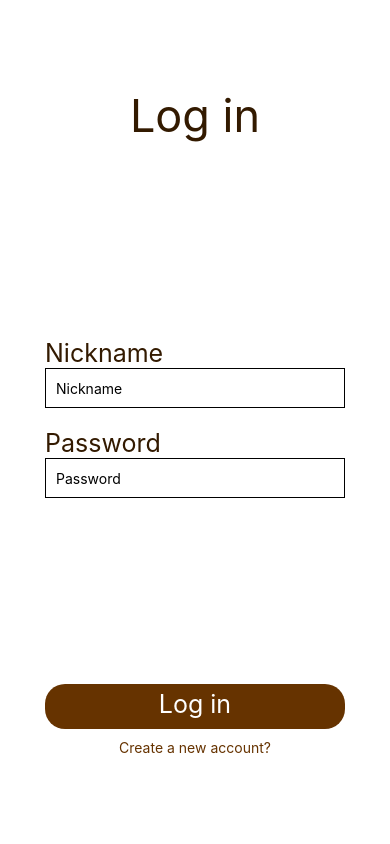
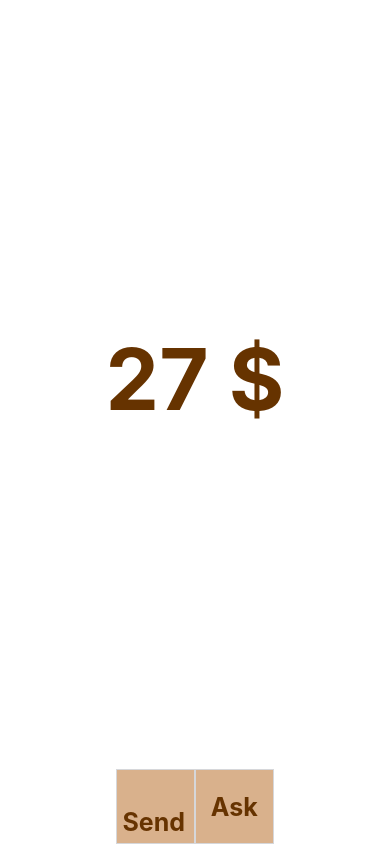
Before and after one commit to ramon54321/PopcornProject, a React Native app in the folder MobileClient/: screen / in a window 390 px wide. Built offline with nearby package versions, Linux system fonts and the light colour scheme.

Commit message:
added home page and tabs

```diff
--- a/MobileClient/App.js
+++ b/MobileClient/App.js
@@ -7,7 +7,8 @@
 import React, { Component } from "react";
 import { Platform, StyleSheet, Text, View } from "react-native";
 import LoginPage from "./LoginPage";
-// import RegistrationPage from "./RegistrationPage";
+import RegistrationPage from "./RegistrationPage";
+import Main from "./Main";
 
 const instructions = Platform.select({
   ios: "Press Cmd+R to reload,\n" + "Cmd+D or shake for dev menu",
@@ -18,8 +19,8 @@ const instructions = Platform.select({
 
 export default class App extends Component {
   render() {
-    // return <RegistrationPage />;
-    return <LoginPage />;
+    //return <RegistrationPage />;
+    return <Main />;
   }
 }
 
--- a/MobileClient/Main.js
+++ b/MobileClient/Main.js
@@ -1,12 +1,17 @@
 import React, { Component } from "react";
 import { Text, View, StyleSheet } from "react-native";
 import SendPage from "./SendPage";
+import Tabs from "./Tabs";
 
 export default class Main extends Component {
   render() {
     return (
-      <View style={styles.view}>
-        <Text style={styles.text}>27 $</Text>
+      <View style={styles.mainView}>
+        <View style={styles.view1}>
+          <Text style={styles.text}>27 $</Text>
+        </View>
+
+        <Tabs names={["Send", "Ask"]} />
       </View>
     );
   }
@@ -15,12 +20,24 @@ export default class Main extends Component {
 const styles = StyleSheet.create({
   text: {
     color: "#663300",
-    fontSize: 65,
+    fontSize: 85,
     fontWeight: "bold"
   },
-  view: {
+  view1: {
     flex: 1,
     justifyContent: "center",
     alignItems: "center"
+  },
+  view2: {
+    // flex: 1,
+    // flexDirection: "column",
+    // justifyContent: "flex-end",
+    // alignItems: "center"
+  },
+  mainView: {
+    flex: 1,
+    flexDirection: "column",
+    justifyContent: "space-between",
+    alignItems: "center"
   }
 });
--- /dev/null
+++ b/MobileClient/Tabs.js
@@ -0,0 +1,59 @@
+import React, { Component } from "react";
+import { Text, View, StyleSheet, TouchableOpacity } from "react-native";
+import SendPage from "./SendPage";
+
+export default class Tabs extends Component {
+  constructor(props) {
+    super(props);
+    this.state = {
+      tabs: []
+    };
+    this.renderTabs = this.renderTabs.bind(this);
+  }
+
+  componentWillMount() {
+    this.renderTabs();
+  }
+  renderTabs() {
+    let newTabs = [];
+    for (let i = 0; i < this.props.names.length; i++) {
+      newTabs.push(
+        <TouchableOpacity key={i} style={styles.tab} onPress={this.onPress}>
+          <Text style={styles.text}> {this.props.names[i]} </Text>
+        </TouchableOpacity>
+      );
+    }
+
+    this.setState({
+      tabs: newTabs
+    });
+  }
+
+  render() {
+    return <View style={styles.view}>{this.state.tabs}</View>;
+  }
+}
+
+const styles = StyleSheet.create({
+  tab: {
+    borderWidth: 0.5,
+    borderColor: "#d6d7da",
+    backgroundColor: "#d9b18c",
+    height: 75,
+    marginTop: 10,
+    padding: 5,
+    flex: 1,
+    justifyContent: "center",
+    alignItems: "center"
+  },
+  text: {
+    color: "#663300",
+    fontSize: 25,
+    fontWeight: "bold"
+  },
+  view: {
+    flexDirection: "row",
+    alignItems: "stretch",
+    justifyContent: "center"
+  }
+});
```
